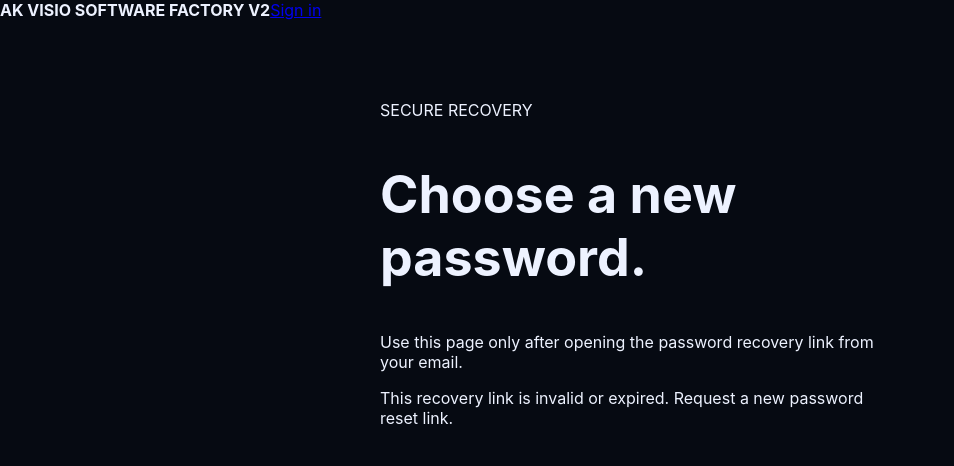
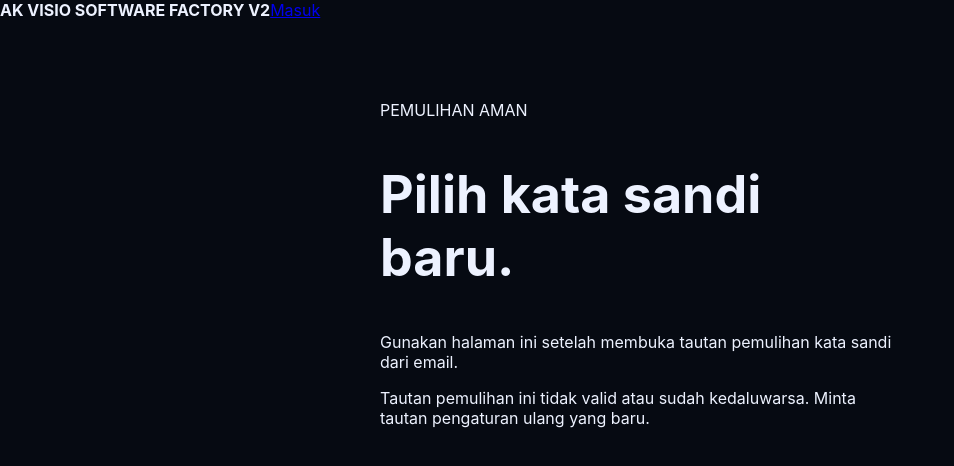
Before and after one commit to Yudi8377/AK-VISIO-SOFTWARE-FACTORY-V2, a Next.js app: page /update-password in a window 1280 px wide. Shown: the top 466 px of the page, without its empty margins (0-954 px from the left). Built offline with nearby package versions, Linux system fonts and the light colour scheme; no server answers.

Commit message:
i18n: translate authentication UI

```diff
--- a/app/update-password/page.tsx
+++ b/app/update-password/page.tsx
@@ -58,7 +58,7 @@ export default function UpdatePassword() {
         setReady(true)
         return
       }
-      setError('This recovery link is invalid or expired. Request a new password reset link.')
+      setError('Tautan pemulihan ini tidak valid atau sudah kedaluwarsa. Minta tautan pengaturan ulang yang baru.')
     }
 
     const { data: listener } = supabase.auth.onAuthStateChange((event) => {
@@ -80,8 +80,8 @@ export default function UpdatePassword() {
     e.preventDefault()
     setError('')
     setMessage('')
-    if (password.length < 8) return setError('Password must be at least 8 characters.')
-    if (password !== confirm) return setError('Passwords do not match.')
+    if (password.length < 8) return setError('Kata sandi minimal 8 karakter.')
+    if (password !== confirm) return setError('Kata sandi tidak cocok.')
 
     setBusy(true)
     const supabase = createClient()
@@ -89,9 +89,9 @@ export default function UpdatePassword() {
     setBusy(false)
 
     if (error) return setError(error.message)
-    setMessage('Password updated successfully. Redirecting to sign in…')
+    setMessage('Kata sandi berhasil diperbarui. Mengarahkan ke halaman masuk…')
     window.setTimeout(() => router.replace('/login'), 1200)
   }
 
-  return <main className="shell"><header className="topbar"><strong>AK VISIO <span>SOFTWARE FACTORY V2</span></strong><Link href="/login">Sign in</Link></header><section style={{maxWidth:520,margin:'80px auto'}}><p className="eyebrow">SECURE RECOVERY</p><h1 style={{fontSize:52}}>Choose a new password.</h1><p className="lede">Use this page only after opening the password recovery link from your email.</p>{ready?<form onSubmit={submit} style={{display:'grid',gap:12}}><input required minLength={8} type="password" value={password} onChange={e=>setPassword(e.target.value)} placeholder="New password" autoComplete="new-password" style={{padding:15,borderRadius:10,border:'1px solid #33405f',background:'#0c1220',color:'#eef3ff'}}/><input required minLength={8} type="password" value={confirm} onChange={e=>setConfirm(e.target.value)} placeholder="Confirm new password" autoComplete="new-password" style={{padding:15,borderRadius:10,border:'1px solid #33405f',background:'#0c1220',color:'#eef3ff'}}/><button disabled={busy} className="primary" style={{padding:14,border:0,borderRadius:10}}>{busy?'Updating…':'Update password'}</button></form>:<p>{error || 'Waiting for a valid password recovery session. Open the latest recovery email link again.'}</p>}{message&&<p role="status">{message}</p>}{error&&ready&&<p role="alert">{error}</p>}</section></main>
+  return <main className="shell"><header className="topbar"><strong>AK VISIO <span>SOFTWARE FACTORY V2</span></strong><Link href="/login">Masuk</Link></header><section style={{maxWidth:520,margin:'80px auto'}}><p className="eyebrow">PEMULIHAN AMAN</p><h1 style={{fontSize:52}}>Pilih kata sandi baru.</h1><p className="lede">Gunakan halaman ini setelah membuka tautan pemulihan kata sandi dari email.</p>{ready?<form onSubmit={submit} style={{display:'grid',gap:12}}><input required minLength={8} type="password" value={password} onChange={e=>setPassword(e.target.value)} placeholder="Kata sandi baru" autoComplete="new-password" style={{padding:15,borderRadius:10,border:'1px solid #33405f',background:'#0c1220',color:'#eef3ff'}}/><input required minLength={8} type="password" value={confirm} onChange={e=>setConfirm(e.target.value)} placeholder="Konfirmasi kata sandi baru" autoComplete="new-password" style={{padding:15,borderRadius:10,border:'1px solid #33405f',background:'#0c1220',color:'#eef3ff'}}/><button disabled={busy} className="primary" style={{padding:14,border:0,borderRadius:10}}>{busy?'Memperbarui…':'Perbarui kata sandi'}</button></form>:<p>{error || 'Menunggu sesi pemulihan kata sandi yang valid. Buka kembali tautan terbaru dari email pemulihan.'}</p>}{message&&<p role="status">{message}</p>}{error&&ready&&<p role="alert">{error}</p>}</section></main>
 }
```
